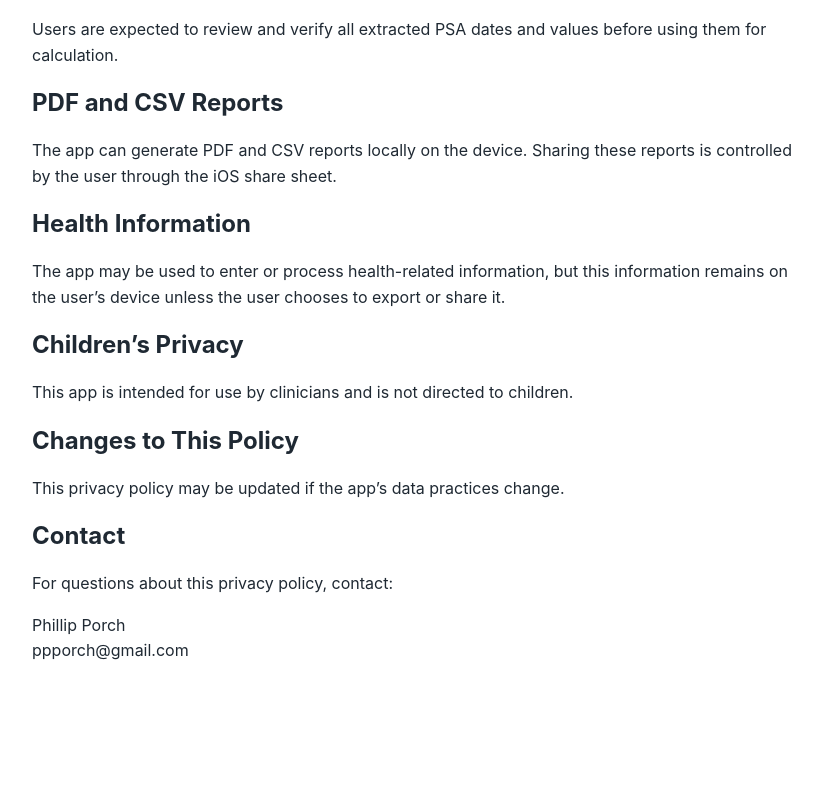
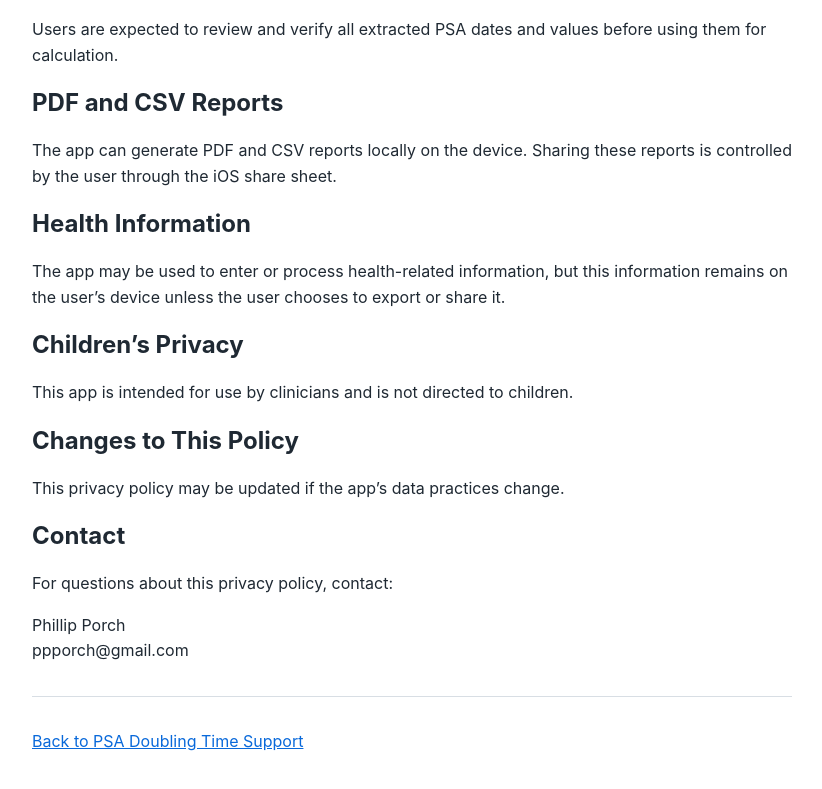
Before and after one commit to ppporch/ppporch.github.io, a plain HTML site: page psa-doubling-time-privacy.html in a window 1280 px wide. Shown: the part 701-1490 px from the top of the page, without its empty margins (228-1050 px from the left). Before the commit the page ends 1405 px from the top, so only its background shows below. Drawn offline with Linux system fonts and the light colour scheme.

Commit message:
Add privacy policy home link

```diff
--- a/psa-doubling-time-privacy.html
+++ b/psa-doubling-time-privacy.html
@@ -25,6 +25,16 @@
     .effective-date {
       color: #5f6b7a;
       margin-top: 0;
+    }
+
+    nav {
+      border-top: 1px solid #d8dee4;
+      margin-top: 2rem;
+      padding-top: 1rem;
+    }
+
+    a {
+      color: #0969da;
     }
   </style>
 </head>
@@ -101,5 +111,9 @@
     Phillip Porch<br>
     ppporch@gmail.com
   </p>
+
+  <nav aria-label="Privacy policy links">
+    <p><a href="index.html">Back to PSA Doubling Time Support</a></p>
+  </nav>
 </body>
 </html>
```
